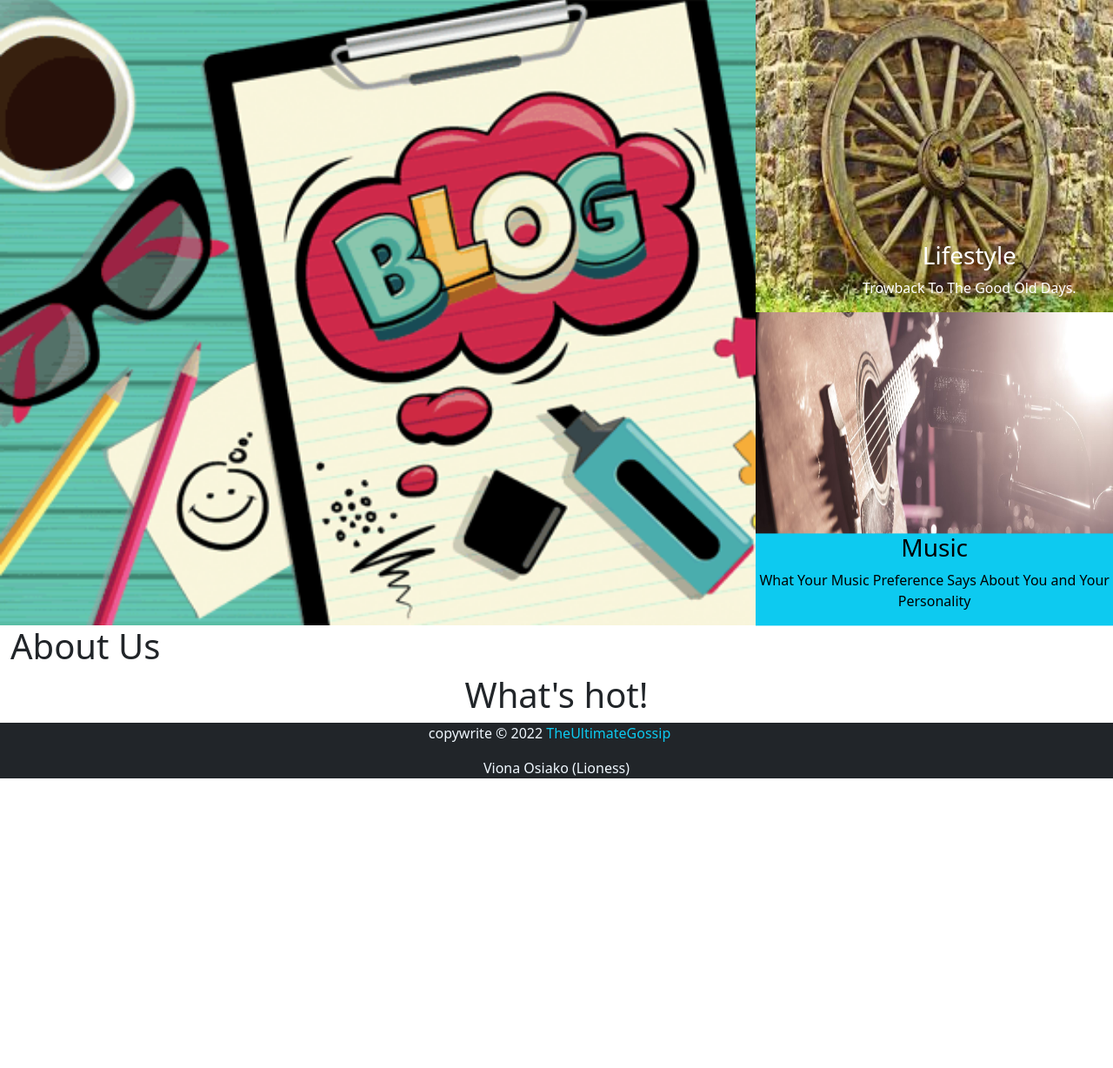
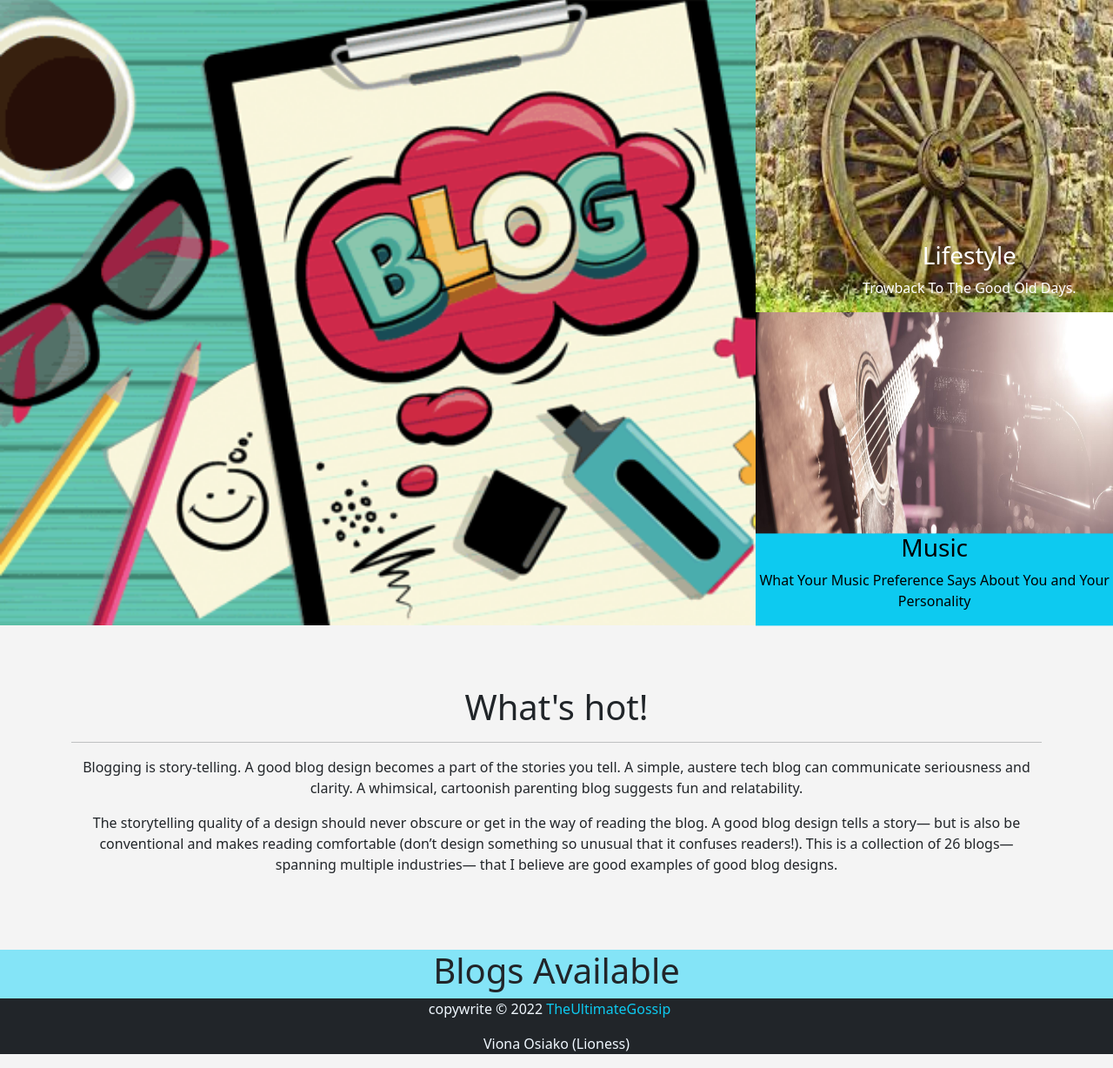
Before and after one commit to vionaosiako/TheUltimateGossipBlog, a Flask app: page / in a window 1280 px wide. Shown: the part 75-1303 px from the top of the page at 87% size. Before the commit the page ends 970 px from the top, so only its background shows below. Run offline with Flask 2, Linux system fonts and the light colour scheme; data that the repository does not hold is empty; some libraries are stand-ins or nearby versions; some web fonts are replaced.

Commit message:
Add aboutus and style it

```diff
--- a/app/static/style/styles.css
+++ b/app/static/style/styles.css
@@ -1,6 +1,7 @@
 body{
     padding: 0px;
     margin: 0px;
+    background-color: #c5c5c52d;
 }
 
 .banner2{
@@ -14,4 +15,8 @@ body{
     position: absolute;
     transform:translate(0%, -100%);
     color: #000000;
+
 }
+.aboutUs{
+    padding: 70px;
+}
--- a/app/templates/index.html
+++ b/app/templates/index.html
@@ -33,13 +33,16 @@
   </div>
 </div>
 
-<div class="container-fluid">
-  <div class="row">
-    <h1>About Us</h1>
+<div class="container-fluid aboutUs">
+  <div class="container text-center">
+    <h1> What's hot!</h1>
+    <hr>
+    <p>Blogging is story-telling. A good blog design becomes a part of the stories you tell. A simple, austere tech blog can communicate seriousness and clarity. A whimsical, cartoonish parenting blog suggests fun and relatability.</p>
+    <p>The storytelling quality of a design should never obscure or get in the way of reading the blog. A good blog design tells a story— but is also be conventional and makes reading comfortable (don’t design something so unusual that it confuses readers!). This is a collection of 26 blogs— spanning multiple industries— that I believe are good examples of good blog designs.</p>
   </div>
 </div>
-  <div class="row">
-    <h1 class="text-center">What's hot!</h1>
+  <div class="row" style="background-color: #84e4f7;">
+    <h1 class="text-center">Blogs Available</h1>
     {% for gossip in blog %}
         <div class="col-lg-6 mt-4">
             <div class="card">
```
